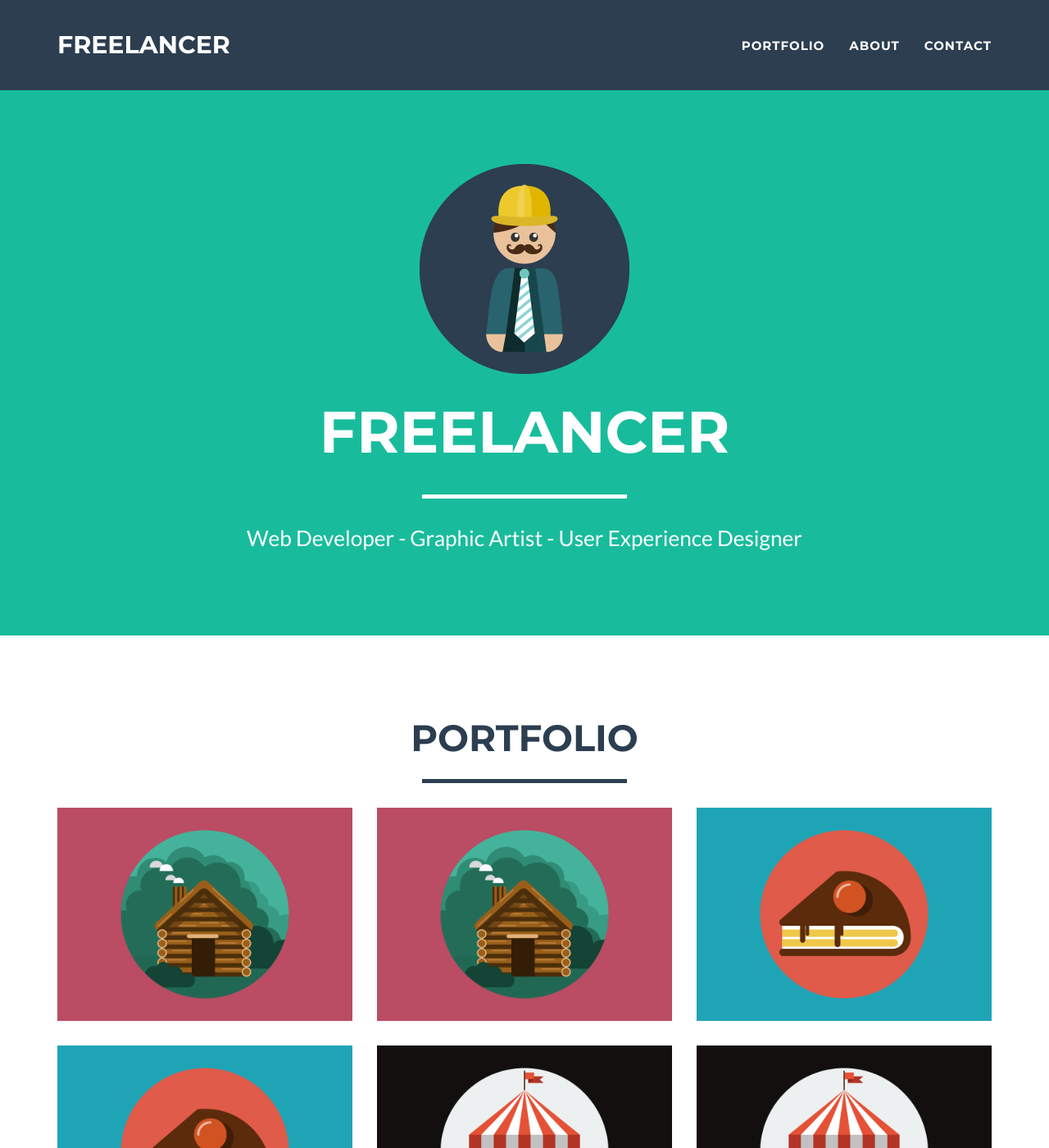
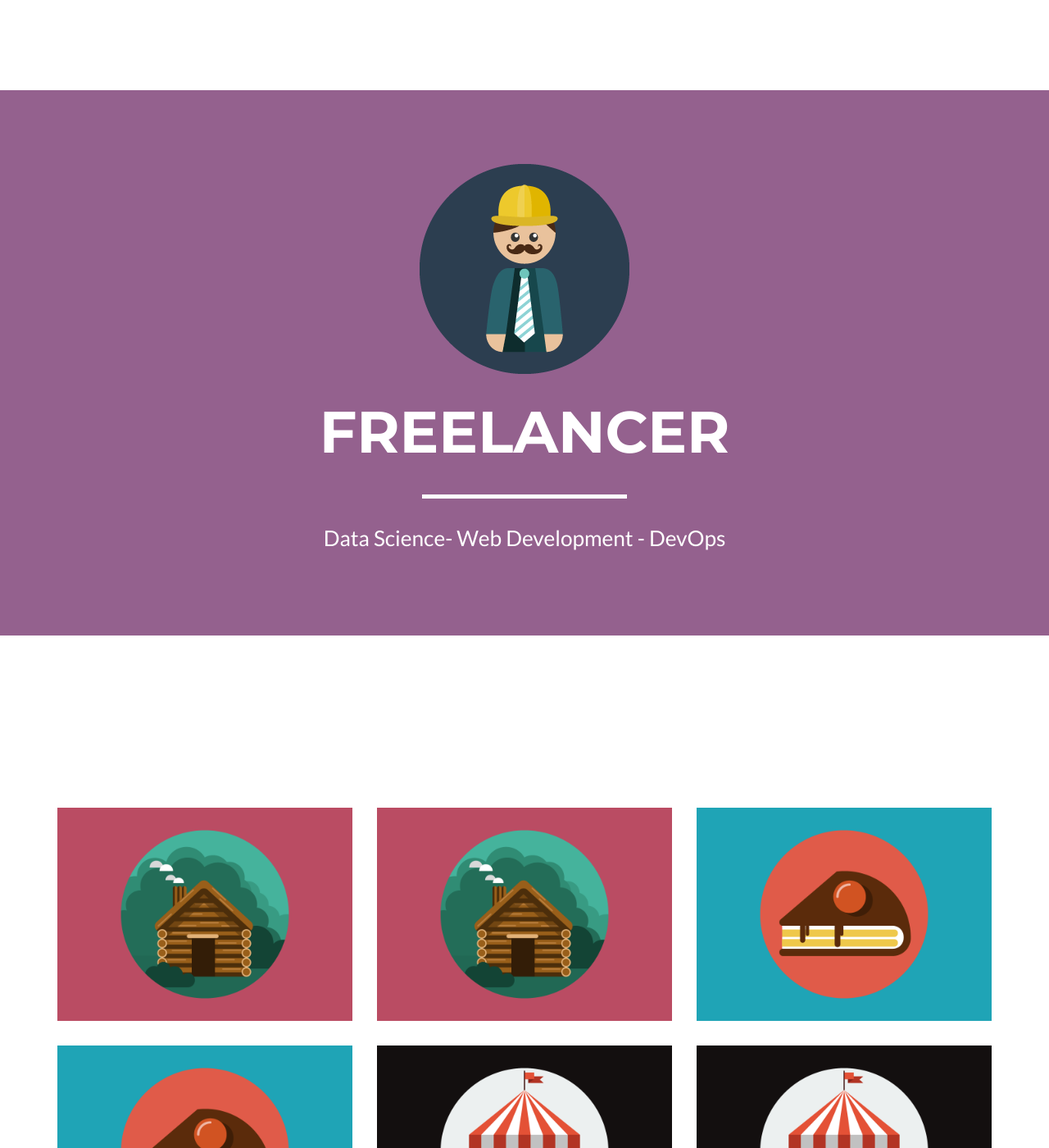
Before and after one commit to avantichande/avantichande.github.io, a Jekyll site: the page built from index.html, in a window 1280 px wide and 1400 px high. Shown: the whole window at 82% size. Built offline with Jekyll 4.4.1, drawn with Linux system fonts in a browser that asks for light colours.

Commit message:
Update _config.yml

```diff
--- a/_config.yml
+++ b/_config.yml
@@ -1,10 +1,10 @@
 # Site settings
 title: Freelancer
-email: your-email@domain.com
-url: https://example.github.io
+email: avc8@uw.edu
+url: https://avantichande.github.io
 description: "Write an awesome description for your new site here. You can edit this line in _config.yml. It will appear in your document head meta (for Google search results) and in your feed.xml site description."
-skills: "Web Developer - Graphic Artist - User Experience Designer"
-meta_author: LastName FirstName
+skills: "Data Science- Web Development - DevOps"
+meta_author: Avanti Chande
 
 # Google webmaster tools
 google_verify:
@@ -24,9 +24,9 @@ disqus_shortname: myshortname
 
 # Color settings (hex-codes without the leading hash-tag)
 color:
-  primary: 18bc9c #80B3FF
+  primary: 94618E #80B3FF
   primary-rgb: "24,288,156" #"128,179,255"
-  secondary: 2c3e50 #FD6E8A
+  secondary: ffffff #FD6E8A
   secondary-dark: 233140 #A2122F
 
 # Footer settings
```
